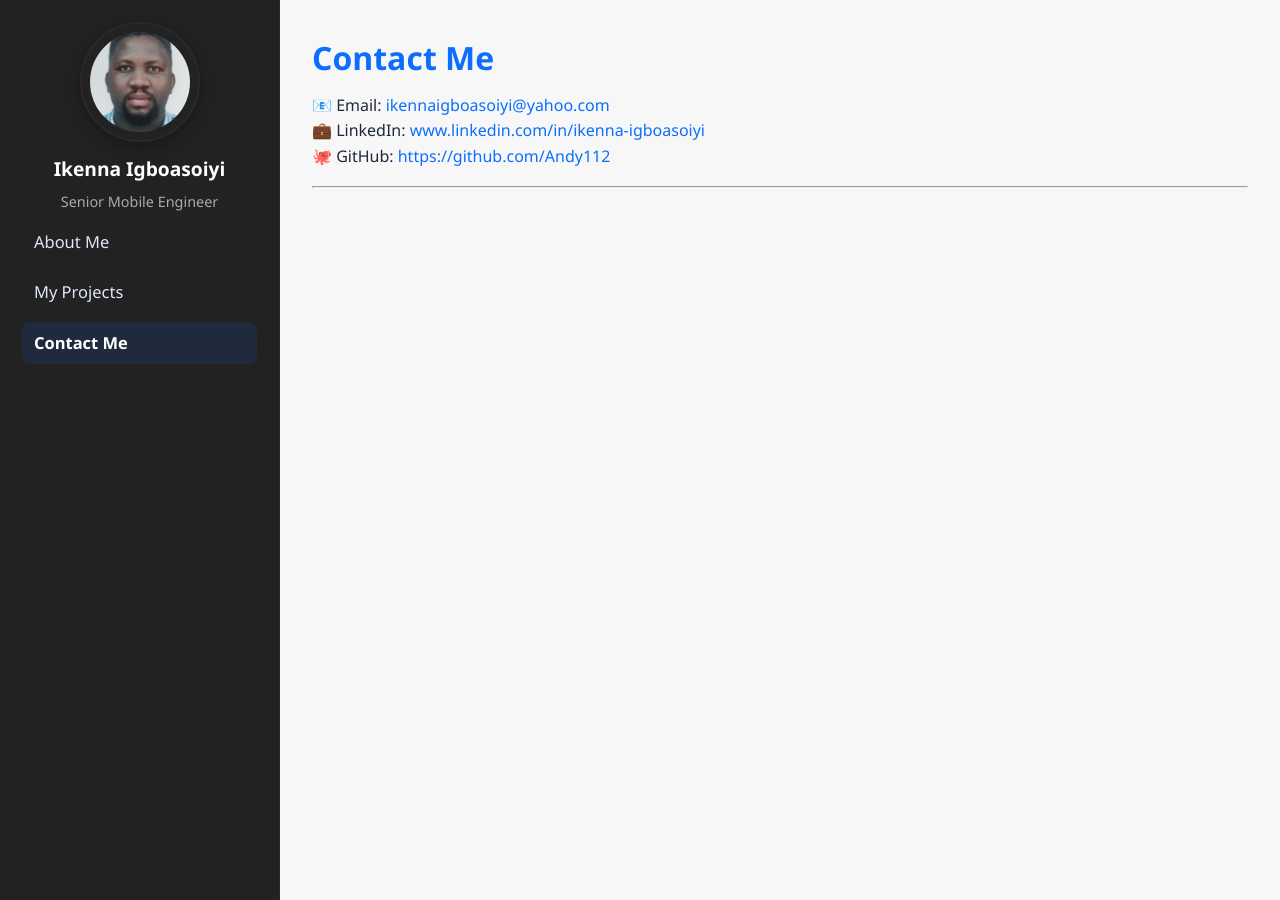
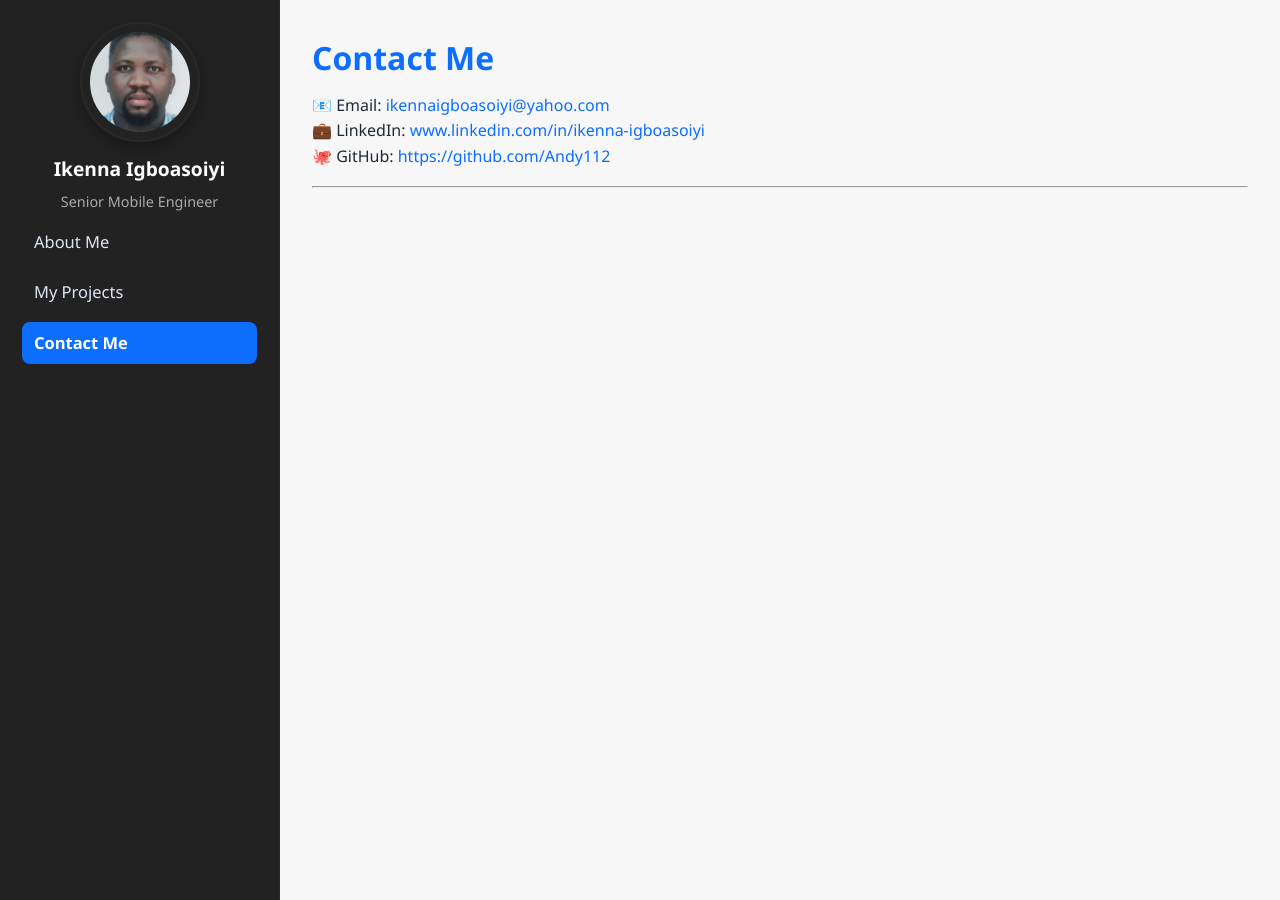
Before and after one commit to Andy112/ikenna-portfolio, a Jekyll site: the page built from contact.md, in a window 1280 px wide. Built offline with Jekyll 4.4.1, drawn with Linux system fonts in a browser that asks for light colours.

Commit message:
Update style.css

```diff
--- a/assets/style.css
+++ b/assets/style.css
@@ -301,7 +301,8 @@ pre, code { background:#0f1720; color:#f5f7fb; padding:6px 10px; border-radius:6
 .sidebar nav ul li.active a {
 /*   background-color: #ff9800;  */
 /*    background-color: var(--primary-color, #333); */
-   background: rgba(13,110,253,0.12);
+/*    background: rgba(13,110,253,0.12); */
+   background:var(--accent);
   color: #fff;
   font-weight: bold;
 }
```
